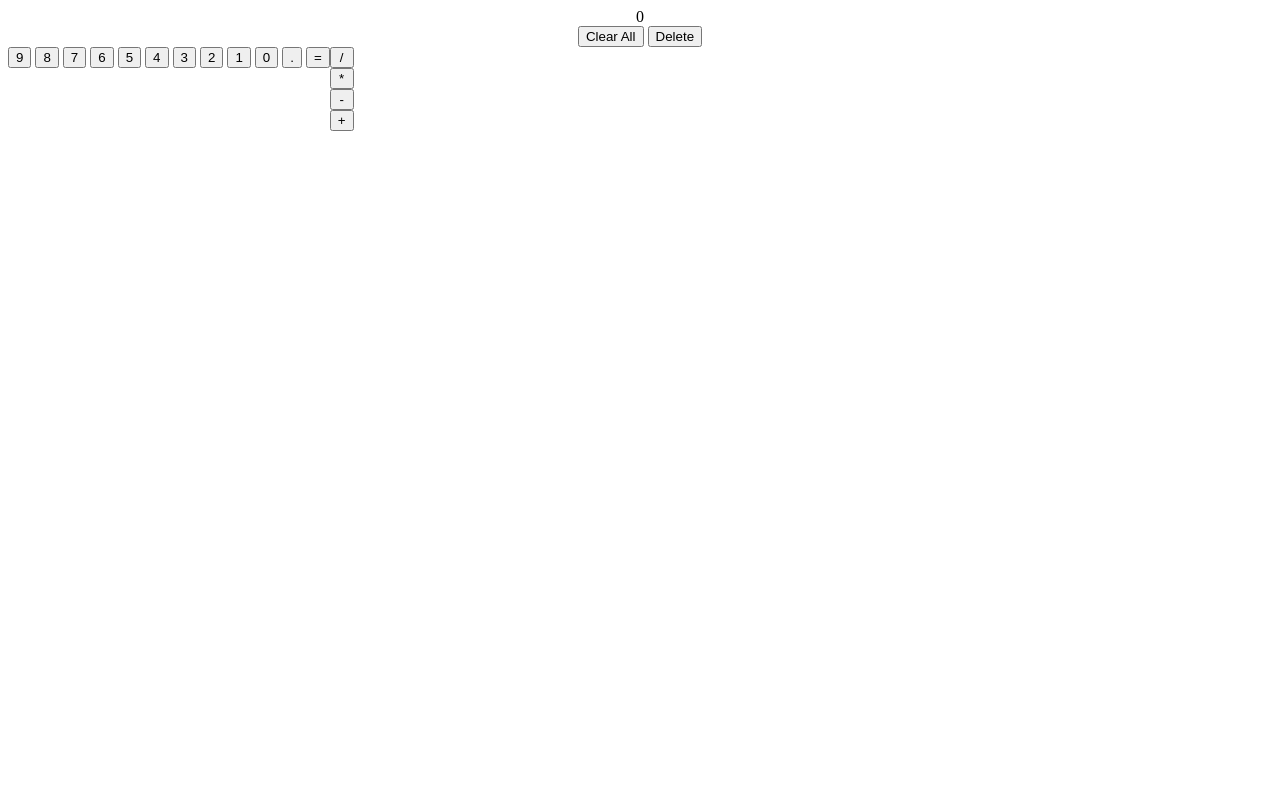
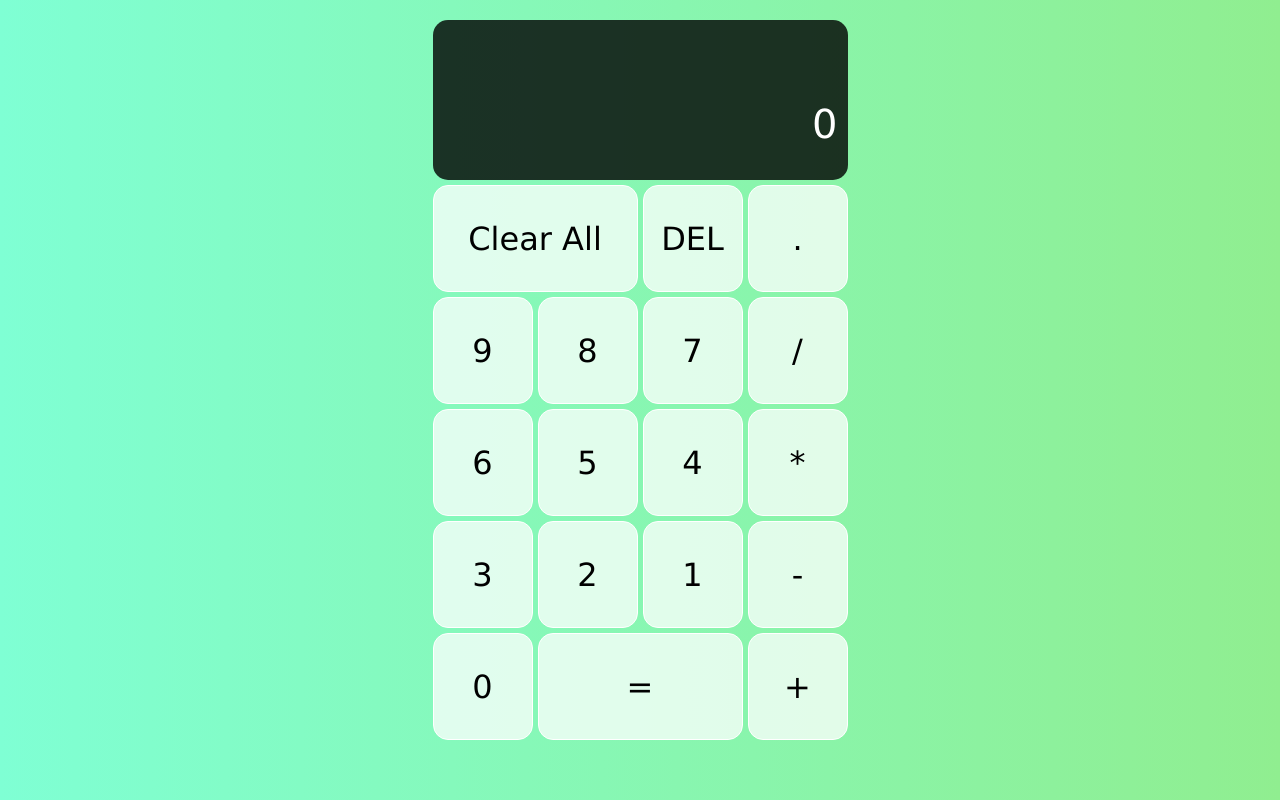
Before and after one commit to enrycami/calculator, a plain HTML site: page index.html in a window 1280 px wide. Drawn offline with Linux system fonts and the light colour scheme.

Commit message:
Rework UI

```diff
--- a/index.html
+++ b/index.html
@@ -1,40 +1,36 @@
+<!DOCTYPE html>
 <html lang="en">
 <head>
     <meta charset="UTF-8">
+    <!-- <meta name="viewport" content="width=device-width, initial-scale=1.0"> -->
     <title>Calculator</title>
     <link rel="stylesheet" href="styles.css">
     <script defer src="javascript.js"></script>
 </head>
 <body>
     <div class="calculator">
+        <div class="screens">
             <div id="previousScreen"></div>
-        <div id="currentScreen">123456789</div>
-        <div class="funcBtns">
-            <button>Clear All</button>
-            <button>Delete</button>
+            <div id="currentScreen"></div>
         </div>
-        <div class="mathBtns">
-            <div class="numberBtns">
+        <button class="span-two">Clear All</button>
+        <button>DEL</button>
+        <button>.</button>
         <button class="numBtns">9</button>
         <button class="numBtns">8</button>
         <button class="numBtns">7</button>
+        <button>/</button>
         <button class="numBtns">6</button>
         <button class="numBtns">5</button>
         <button class="numBtns">4</button>
+        <button>*</button>
         <button class="numBtns">3</button>
         <button class="numBtns">2</button>
         <button class="numBtns">1</button>
+        <button>-</button>
         <button class="numBtns">0</button>
-                <button>.</button>
-                <button>=</button>
-            </div>
-            <div class="operatorBtns">
-                <button>/</button>
-                <button>*</button>
-                <button>-</button>
+        <button class="span-two">=</button>
         <button>+</button>
-            </div>
-        </div>
     </div>
 </body>
 </html>
--- a/javascript.js
+++ b/javascript.js
@@ -61,7 +61,7 @@ for (const btn of allBtns) {
             numberPress(value);
         } else if(operators.includes(value)){
             operatorPress(value);
-        } else if (value === "Delete") {
+        } else if (value === "DEL") {
             currentScreen.textContent = currentScreen.textContent.slice(0, -1);
             // Clear all button reset everything as it was at the start
         } else if (value === "Clear All"){
--- a/styles.css
+++ b/styles.css
@@ -1,15 +1,60 @@
+* {
+  box-sizing: border-box;
+  font-family: Verdana, Tahoma, sans-serif;
+  font-weight: normal;
+}
+
+body {
+    padding: 0;
+    margin: 0;
+    background: linear-gradient(to right, aquamarine, lightgreen);
+}
+
 .calculator {
-    text-align: center;
+    margin-top: 20px;
+    display: grid;
+    gap: 5px;
+    justify-content: center;
+    align-content: center;
+    height: 90vh;
+    grid-template-columns: repeat(4, 100px);
+    grid-template-rows: 1.5fr repeat(5, 1fr);
+}
+
+.calculator > button {
+    cursor: pointer;
+    font-size: 2rem;
+    outline: none;
+    border-radius: 15px;
+    border: 1px solid white;
+    background-color: rgba(255, 255, 255, .75);
+}
+
+.calculator > button:hover {
+    background-color: rgba(255, 255, 255, .90);
+}
+
+.span-two {
+    grid-column: span 2;
+}
+
+.screens {
+    grid-column: 1 / -1;
+    border-radius: 15px;
+    background-color: rgba(0, 0, 0, .80);
     display: flex;
     flex-direction: column;
+    align-items: flex-end;
+    justify-content: space-around;
+    padding: 10px;
 }
 
-.mathBtns{
-    display: flex;
-    flex-wrap: wrap;
+.screens #previousScreen{
+    color: rgba(255, 255, 255, .85);
+    font-size: 1.5rem;
 }
 
-.operatorBtns{
-    display: flex;
-    flex-direction: column;
+.screens #currentScreen{
+    color: white;
+    font-size: 2.5rem;
 }
```
Also changed, not shown: 1 other file. Lines whose indentation alone changed are shown as unchanged.
